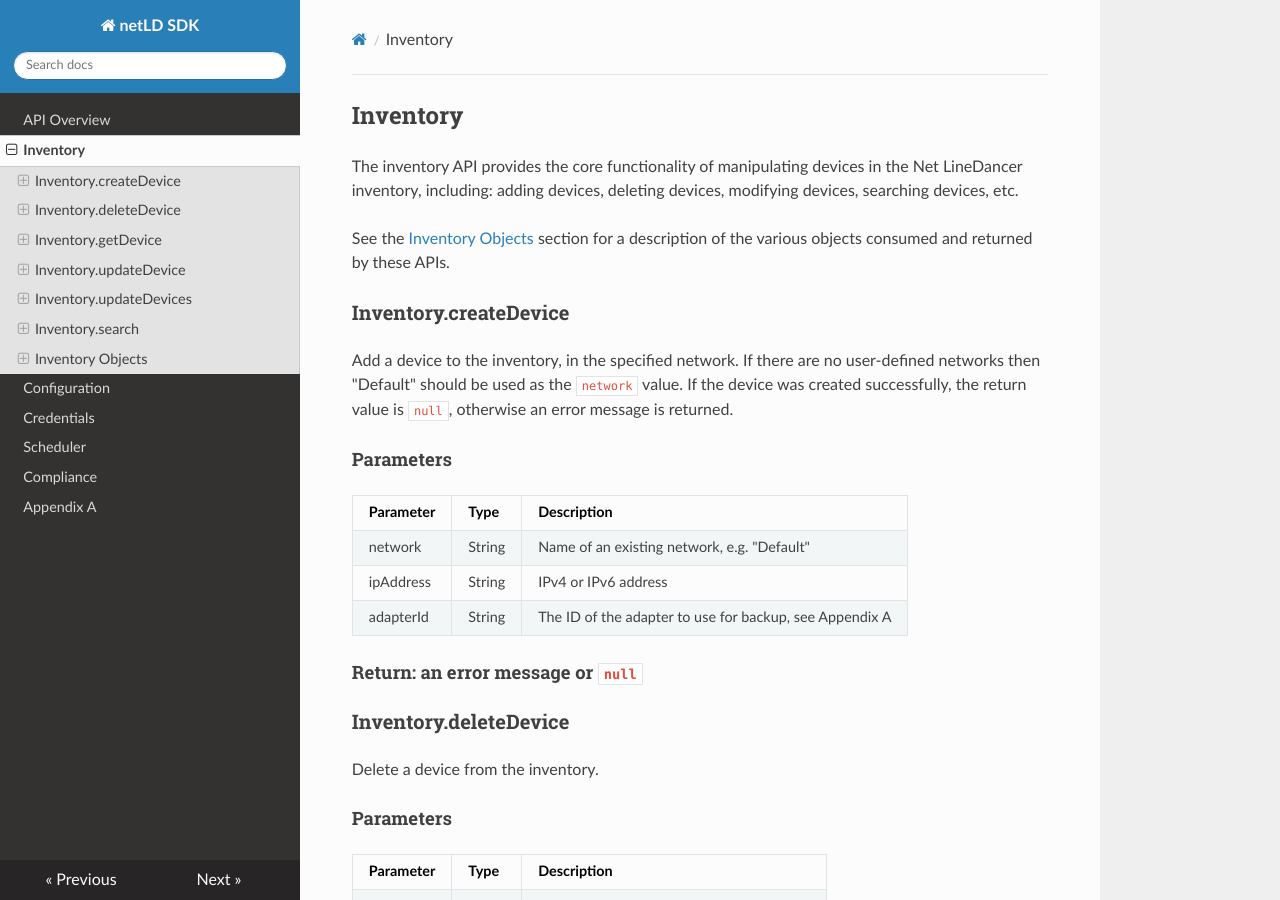
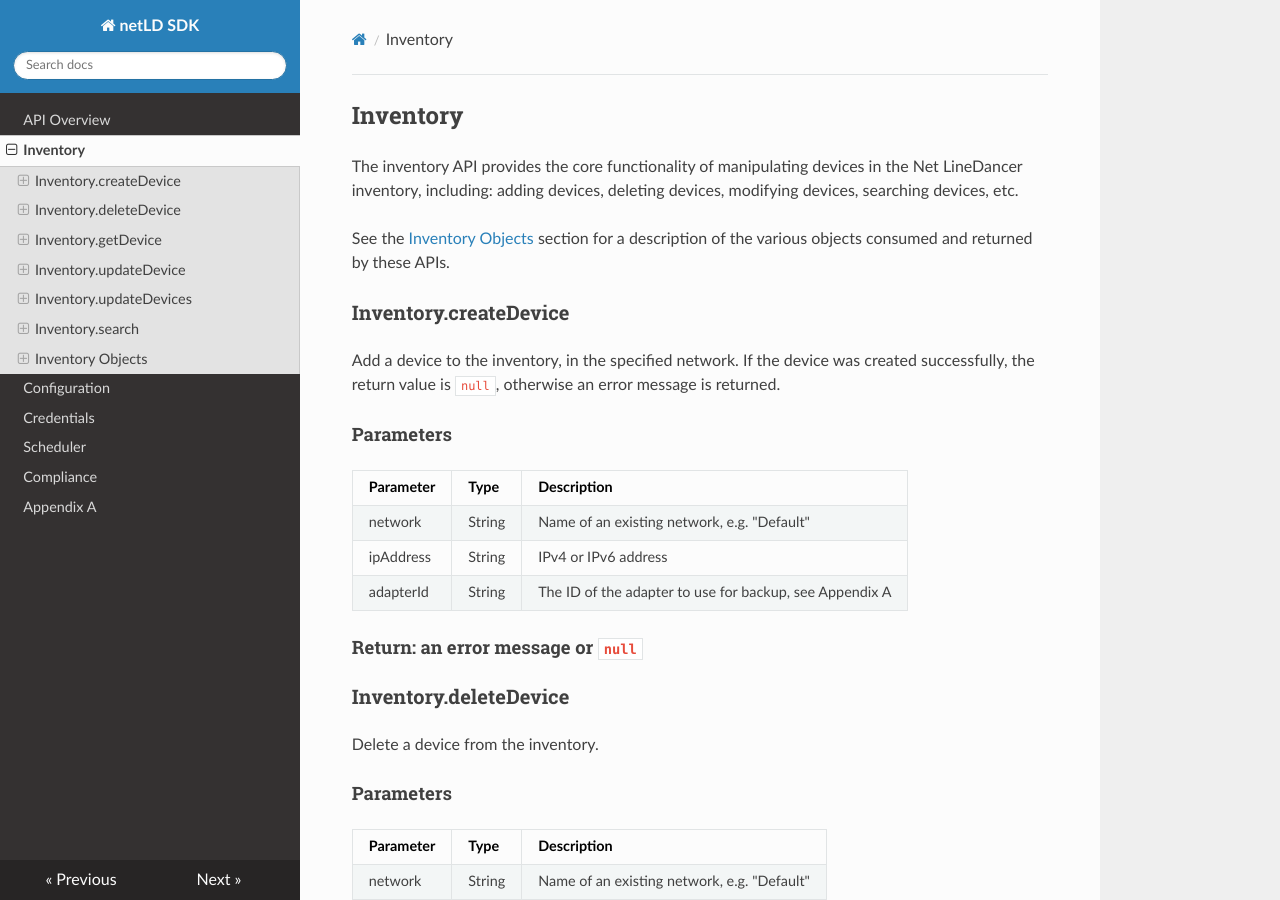
Before and after one commit to logicvein/NetLD-SDK, an MkDocs documentation site: the page built from docs/Inventory.md, in a window 1280 px wide and 900 px high. Built offline with MkDocs 1.6.1, drawn with Linux system fonts in a browser that asks for light colours; nearby versions of some CDN libraries; old or Windows-style settings are respelled for this version of MkDocs.

````diff
--- a/docs/Inventory.md
+++ b/docs/Inventory.md
@@ -7,7 +7,7 @@ See the [Inventory Objects](#inventory-objects) section for a description of the
 <p></p>
 
 ### Inventory.createDevice
-Add a device to the inventory, in the specified network.  If there are no user-defined networks then "Default" should be used as the ``network`` value.  If the device was created successfully, the return value is ```null```, otherwise an error message is returned.
+Add a device to the inventory, in the specified network.  If the device was created successfully, the return value is ```null```, otherwise an error message is returned.
 
 #### Parameters
 | Parameter     | Type          | Description      |
````
